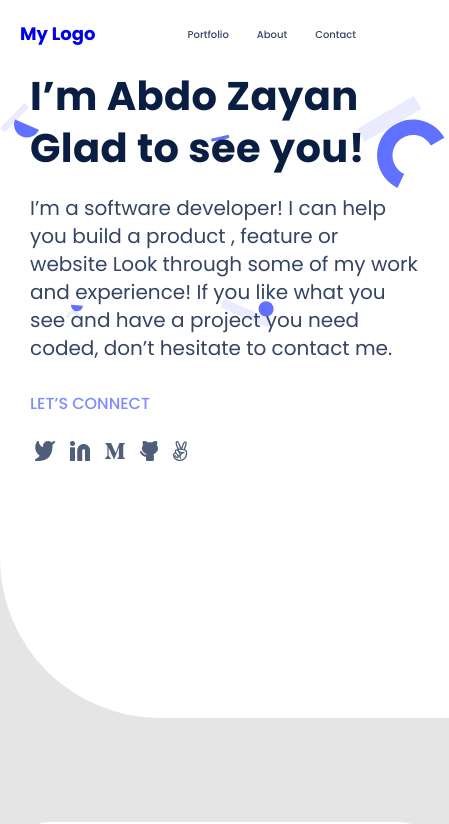
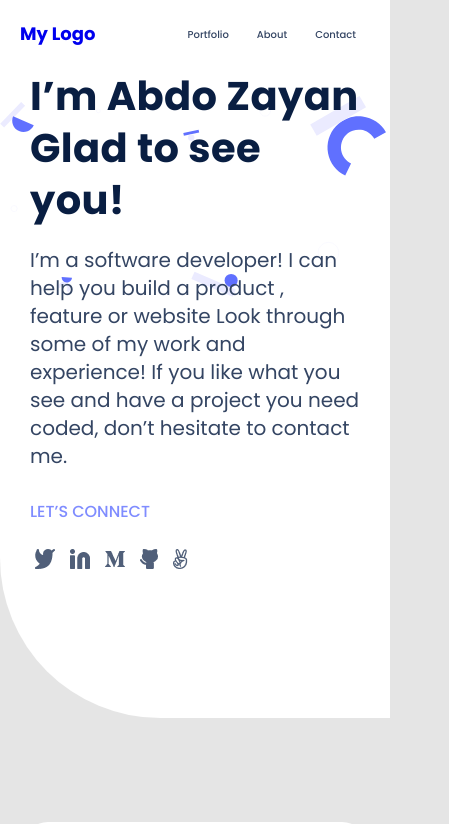
Before and after one commit to abdozayan12/Portfolio-desktop-version, a website: page index.html in a window 390 px wide. Shown: the top 824 px of the page, 449 px wide, since content can reach past the window. Drawn offline with Linux system fonts and the light colour scheme.

Commit message:
Update styles.css

```diff
--- a/styles.css
+++ b/styles.css
@@ -457,7 +457,7 @@
   body {
     font-family: 'Poppins', sans-serif;
     background-color: #e5e5e5;
-    width: 115%;
+    width: 100%;
   }
 
   #navbar {
```
